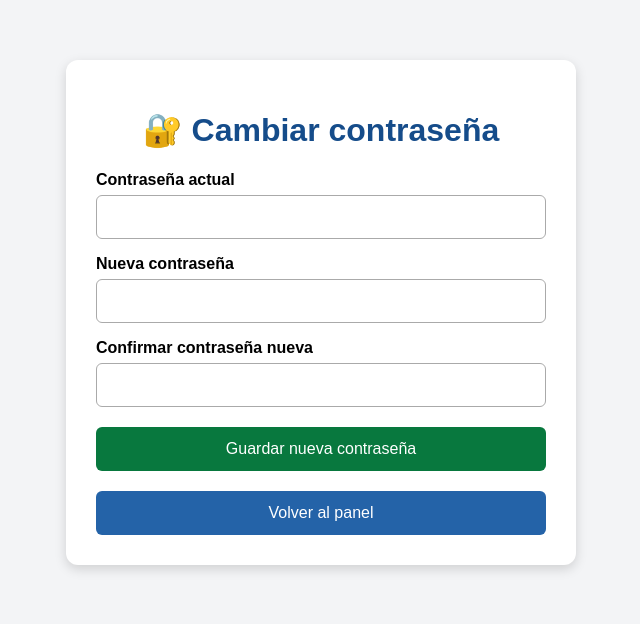
After one commit to minor2612-alt/AppUbicacionesAlajuela, a Flask app: page /cambiar_password in a window 1280 px wide. The commit adds this page. Shown: the top 624 px of the page, without its empty margins (319-959 px from the left). Run offline with Flask 3, Linux system fonts and the light colour scheme; the visitor is signed in with stand-in values (Sample User, id 1).

Commit message:
Agregar cambio de contraseña

```diff
--- a/app.py
+++ b/app.py
@@ -20,6 +20,7 @@ from sqlalchemy import (
     select,
     update,
 )
+from werkzeug.security import check_password_hash, generate_password_hash
 
 app = Flask(__name__)
 
@@ -263,6 +264,30 @@ def admin():
 
     return render_template("admin.html")
 
+@app.route("/cambiar_password", methods=["GET", "POST"])
+def cambiar_password():
+    global ADMIN_PASSWORD
+    if not session.get("admin"):
+        return redirect(url_for("login"))
+
+    mensaje = ""
+
+    if request.method == "POST":
+        actual = request.form.get("actual", "")
+        nueva = request.form.get("nueva", "")
+        confirmar = request.form.get("confirmar", "")
+
+        if actual != ADMIN_PASSWORD:
+            mensaje = "La contraseña actual es incorrecta."
+        elif nueva != confirmar:
+            mensaje = "Las contraseñas nuevas no coinciden."
+        else:
+            os.environ["ADMIN_PASSWORD"] = nueva
+
+            ADMIN_PASSWORD = nueva
+            mensaje = "Contraseña cambiada correctamente."
+
+    return render_template("cambiar_password.html", mensaje=mensaje)
 
 @app.route("/inventario")
 def inventario():
--- a/templates/admin.html
+++ b/templates/admin.html
@@ -89,6 +89,7 @@
         <a class="boton" href="/editar">✏️ Editar producto</a>
         <a class="boton" href="/eliminar">🗑 Eliminar producto</a>
         <a class="boton" href="/inventario">📋 Ver inventario</a>
+        <a class="boton" href="/cambiar_password">🔑 Cambiar contraseña</a>
     </div>
 
     <a class="salir" href="/logout">🚪 Cerrar sesión</a>
--- /dev/null
+++ b/templates/cambiar_password.html
@@ -0,0 +1,116 @@
+<!DOCTYPE html>
+<html lang="es">
+<head>
+    <meta charset="UTF-8">
+    <meta name="viewport" content="width=device-width, initial-scale=1.0">
+    <title>Cambiar contraseña</title>
+
+    <style>
+        body {
+            font-family: Arial, sans-serif;
+            background: #f3f4f6;
+            margin: 0;
+            padding: 20px;
+        }
+
+        .contenedor {
+            max-width: 450px;
+            margin: 40px auto;
+            background: white;
+            padding: 30px;
+            border-radius: 12px;
+            box-shadow: 0 4px 12px rgba(0, 0, 0, 0.15);
+        }
+
+        h1 {
+            text-align: center;
+            color: #154c8a;
+        }
+
+        label {
+            display: block;
+            margin-top: 16px;
+            font-weight: bold;
+        }
+
+        input {
+            width: 100%;
+            padding: 12px;
+            margin-top: 6px;
+            box-sizing: border-box;
+            border: 1px solid #aaa;
+            border-radius: 6px;
+            font-size: 16px;
+        }
+
+        button, .volver {
+            display: block;
+            width: 100%;
+            box-sizing: border-box;
+            padding: 13px;
+            margin-top: 20px;
+            border: none;
+            border-radius: 6px;
+            font-size: 16px;
+            text-align: center;
+            text-decoration: none;
+            cursor: pointer;
+        }
+
+        button {
+            background: #08783e;
+            color: white;
+        }
+
+        .volver {
+            background: #2463a8;
+            color: white;
+        }
+
+        .error {
+            background: #ffdada;
+            color: #9b1111;
+            padding: 10px;
+            border-radius: 6px;
+        }
+
+        .mensaje {
+            background: #d8f5df;
+            color: #12652c;
+            padding: 10px;
+            border-radius: 6px;
+        }
+    </style>
+</head>
+
+<body>
+    <div class="contenedor">
+        <h1>🔐 Cambiar contraseña</h1>
+
+        {% if error %}
+            <p class="error">{{ error }}</p>
+        {% endif %}
+
+        {% if mensaje %}
+            <p class="mensaje">{{ mensaje }}</p>
+        {% endif %}
+
+        <form method="POST">
+            <label for="actual">Contraseña actual</label>
+            <input type="password" id="actual" name="actual" required>
+
+            <label for="nueva">Nueva contraseña</label>
+            <input type="password" id="nueva" name="nueva" minlength="8" required>
+
+            <label for="confirmar">Confirmar contraseña nueva</label>
+            <input type="password" id="confirmar" name="confirmar" minlength="8" required>
+
+            <button type="submit">Guardar nueva contraseña</button>
+        </form>
+
+        <a class="volver" href="{{ url_for('admin') }}">
+            Volver al panel
+        </a>
+    </div>
+</body>
+</html>
```
